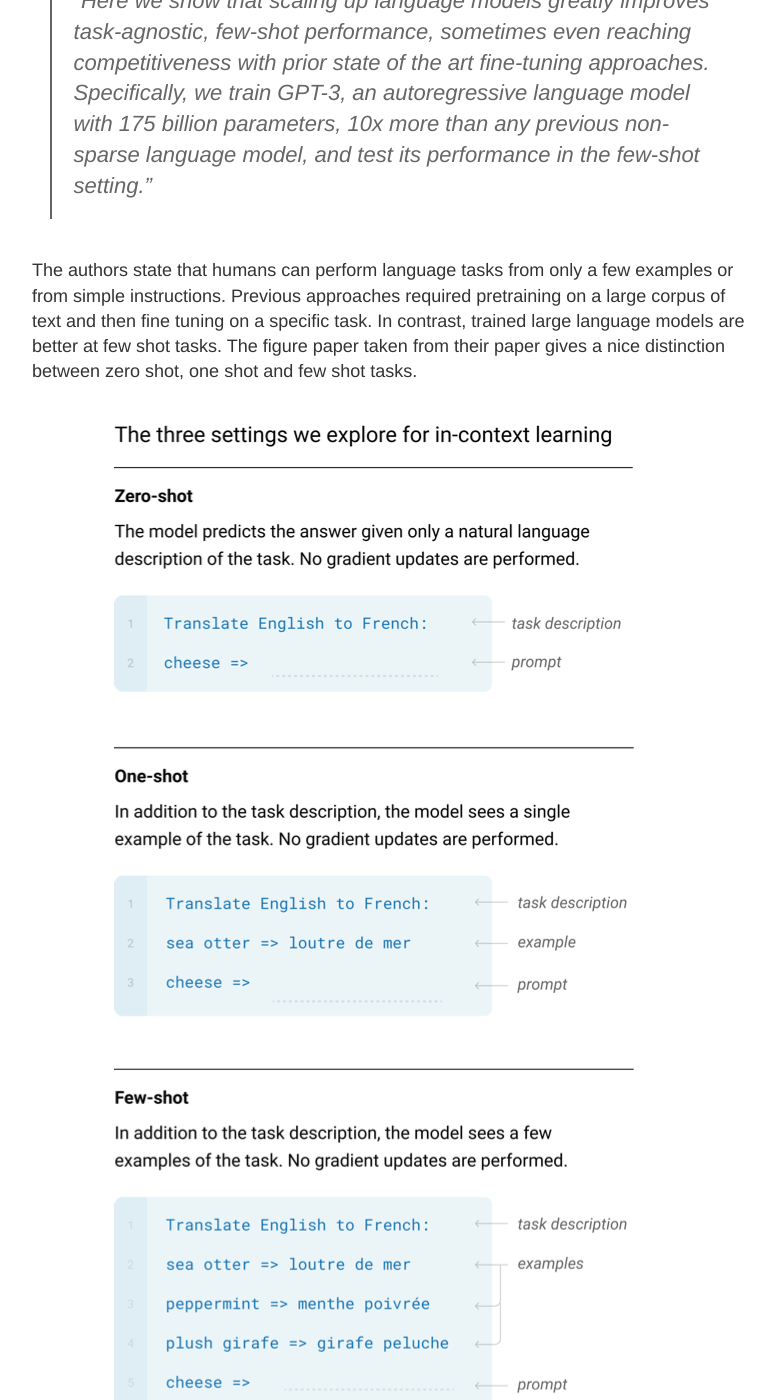
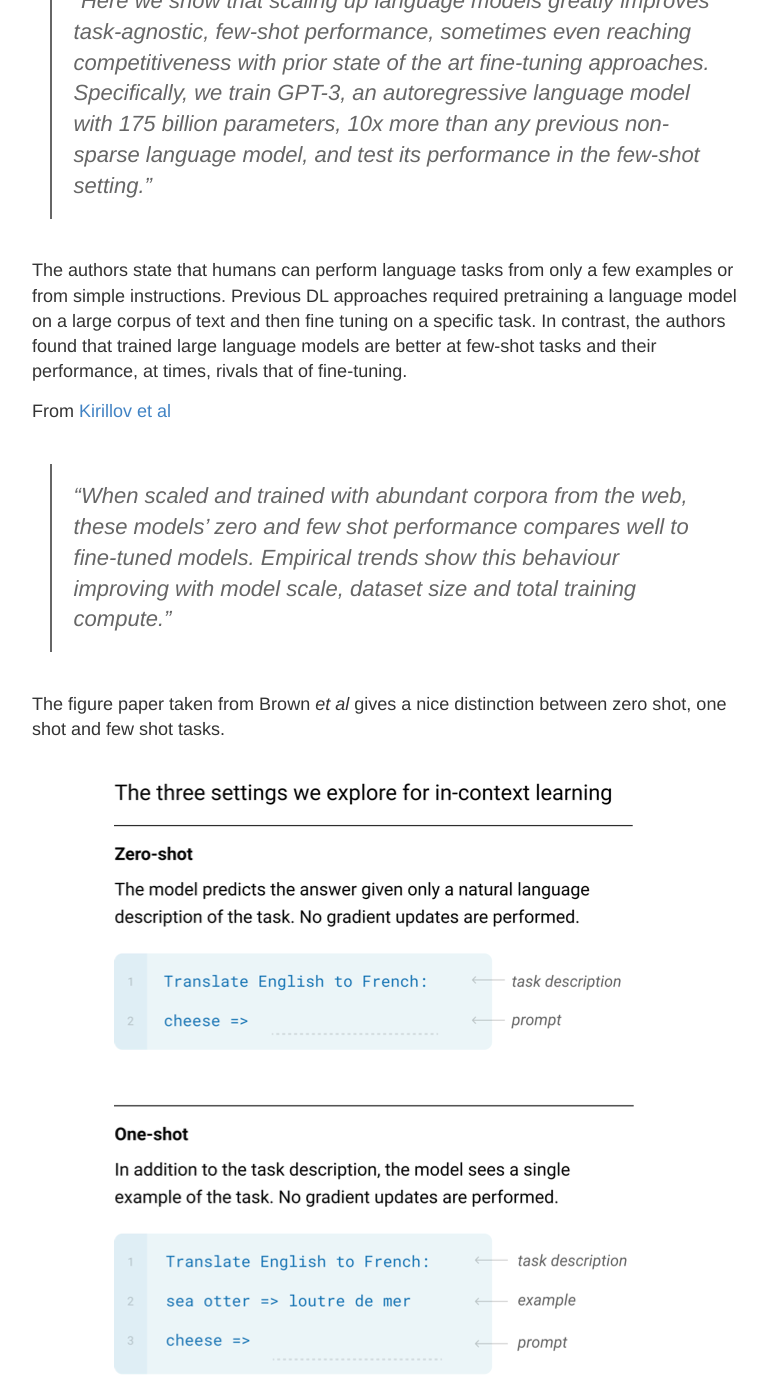
Before and after one commit to lmanan/lmanan.github.io, a Jekyll site: the page built from _posts/2021-04-27-Language-Models-are-few-shot-learners.md, in a window 1280 px wide and 1400 px high, scrolled down 323 px. Shown: the whole window, without its empty margins (248-1023 px from the left). Built offline with Jekyll 4.4.1, drawn with Linux system fonts in a browser that asks for light colours; a script that is not in the unit is left out; some of the changed text lies outside the part shown.

Commit message:
new post

```diff
--- a/_posts/2021-04-27-Language-Models-are-few-shot-learners.md
+++ b/_posts/2021-04-27-Language-Models-are-few-shot-learners.md
@@ -10,9 +10,12 @@
 From [Brown et al, 2020](https://arxiv.org/abs/2005.14165)
 >"Here we show that scaling up language models greatly improves task-agnostic, few-shot performance, sometimes even reaching competitiveness with prior state of the art fine-tuning approaches. Specifically, we train GPT-3, an autoregressive language model with 175 billion parameters, 10x more than any previous non-sparse language model, and test its performance in the few-shot setting."
 
-The authors state that humans can perform language tasks from only a few examples or from simple instructions. Previous approaches required pretraining on a large corpus of text and then fine tuning on a specific task. In contrast, trained large language models are better at few shot tasks. The figure paper taken from their paper gives a nice distinction between zero shot, one shot and few shot tasks.
-<p><figure><img src="/images/2021-04-27/few-shot.png" alt=""/></figure></p>
+The authors state that humans can perform language tasks from only a few examples or from simple instructions. Previous DL approaches required pretraining a language model on a large corpus of text and then fine tuning on a specific task.
+In contrast, the authors found that trained large language models are better at few-shot tasks and their performance, at times, rivals that of fine-tuning.
 
-In the Segment Anything [paper](https://arxiv.org/pdf/2304.02643.pdf) use this as inspiration. From Kirillov et al,
+From [Kirillov et al](https://arxiv.org/pdf/2304.02643.pdf)
 
 >"When scaled and trained with abundant corpora from the web, these models' zero and few shot performance compares well to fine-tuned models. Empirical trends show this behaviour improving with model scale, dataset size and total training compute."
+
+The figure paper taken from Brown *et al* gives a nice distinction between zero shot, one shot and few shot tasks.
+<p><figure><img src="/images/2021-04-27/few-shot.png" alt=""/></figure></p>
```
